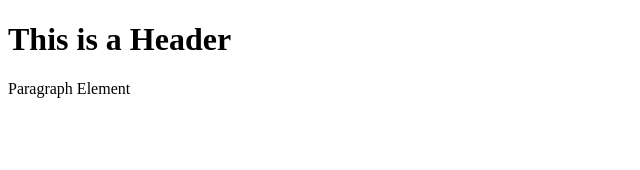
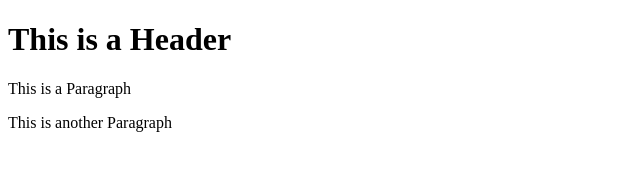
Before and after one commit to jarrington00/git-test, a plain HTML site: page index.html in a window 1280 px wide. Shown: the whole page, without its empty margins (0-640 px from the left). Drawn offline with Linux system fonts and the light colour scheme.

Commit message:
Third commit

```diff
--- a/index.html
+++ b/index.html
@@ -7,9 +7,7 @@
 </head>
 <body>
     <h1>This is a Header</h1>
-        <p>
-            Paragraph Element
-        </p>
-
+        <p>This is a Paragraph</p>
+        <p>This is another Paragraph</p>
 </body>
 </html>
```
